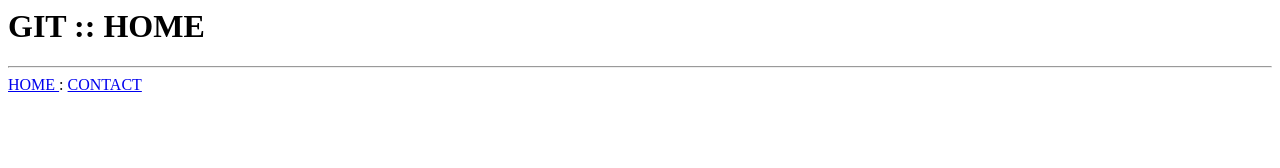
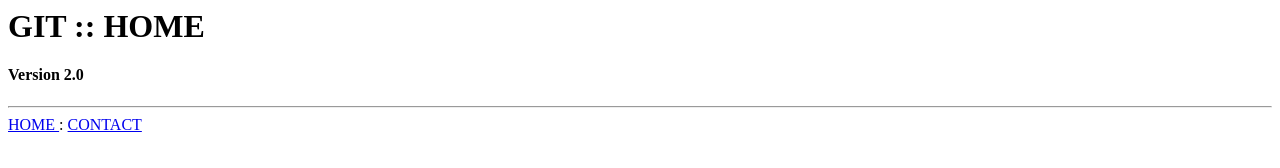
Before and after one commit to ball69/Balz, a plain HTML site: page index.html in a window 1280 px wide. Drawn offline with Linux system fonts and the light colour scheme.

Commit message:
อัพเดท version 2.0

```diff
--- a/index.html
+++ b/index.html
@@ -3,7 +3,7 @@
 		<title></title>
 	</head>
 	<body>
-		<h1>GIT :: HOME</h1>
+		<h1>GIT :: HOME </h1><h4> Version 2.0</h4>
 		<hr>
 		<a href="index.html"> HOME </a> : <a href="contact.html"> CONTACT</a>
 	</body>
```
Also changed, not shown: contact.html (+1 -1 lines).
